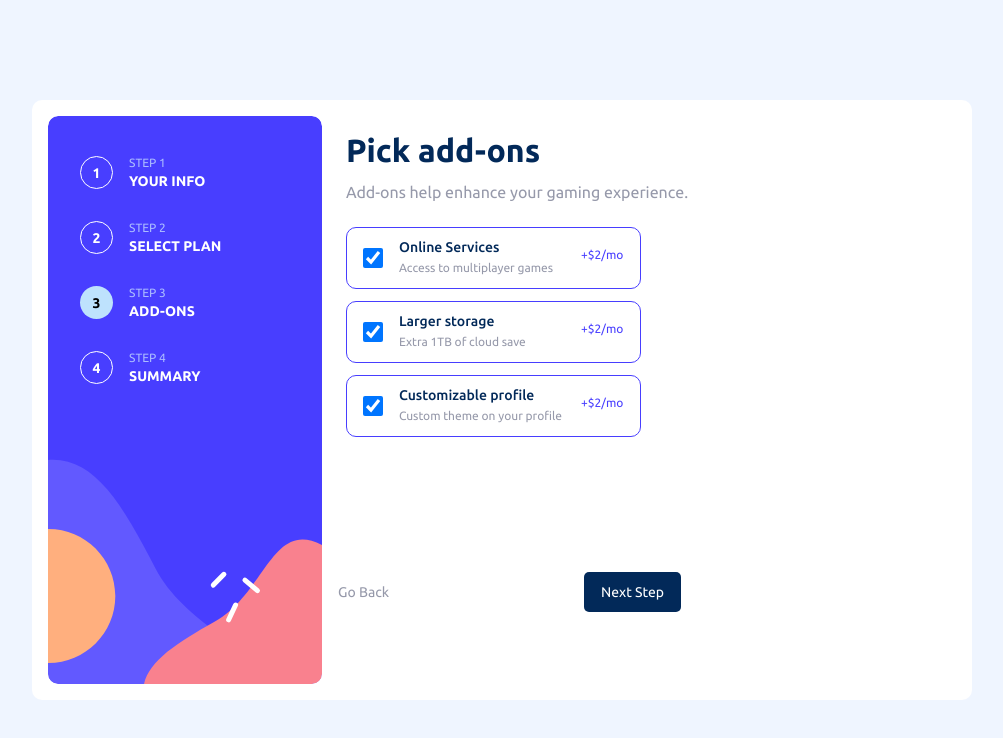
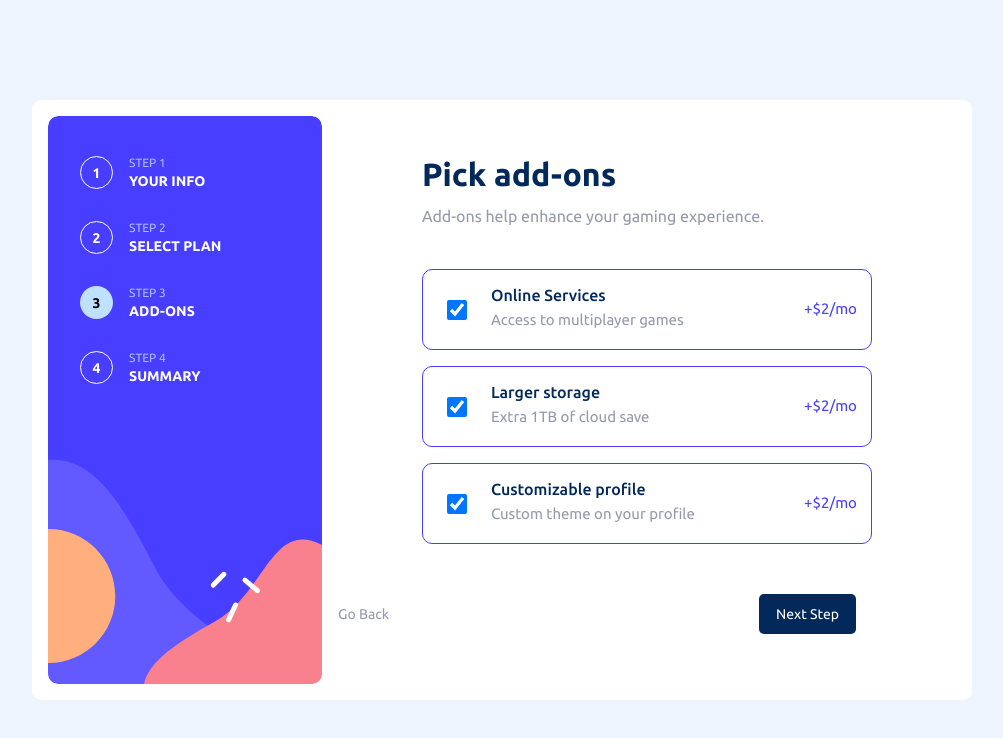
Before and after one commit to claystuart/multi-step-form, a React (Create React App) app: page /addons in a window 1280 px wide. Shown: the top 738 px of the page, without its empty margins (138-1141 px from the left). Built offline with nearby package versions, Linux system fonts and the light colour scheme.

Commit message:
Style desktop addons

```diff
--- a/src/css/addons.css
+++ b/src/css/addons.css
@@ -15,6 +15,11 @@
   display: flex;
   align-items: center;
   border: 1px solid #d6d9e6;
+}
+
+.addon:hover {
+  border: 1px solid #483eff;
+  cursor: pointer;
 }
 
 .addonChecked {
@@ -41,11 +46,15 @@
   margin: 0;
 }
 
+.addon-explanation {
+  cursor: pointer;
+}
+
 .heading {
   font-size: 14px;
   font-weight: 500;
   line-height: 16px;
-  color: #022959;
+  color: var(--denim);
 }
 
 .subheading {
@@ -65,3 +74,50 @@
   margin-left: auto;
   color: #483eff;
 }
+
+@media (min-width: 940px) {
+  .addonContainer {
+    background-color: white;
+    padding: 0;
+    margin-left: 100px;
+    margin-top: 56px;
+    width: 450px;
+    height: 372px;
+  }
+
+  .addon {
+    margin-top: 16px;
+    width: 450px;
+    height: 81px;
+  }
+
+  .addon:first-of-type {
+    margin-top: 40px;
+  }
+
+  .addon-options {
+    margin: 24px;
+  }
+
+  .addon-explanation {
+    width: auto;
+    height: 45px;
+  }
+
+  .heading {
+    font-size: 16px;
+  }
+
+  .subheading {
+    width: auto;
+    font-size: 15px;
+    font-weight: 400;
+    margin-top: 7px;
+  }
+
+  .price {
+    width: 53px;
+    font-size: 15px;
+    margin-right: 14px;
+  }
+}
--- a/src/css/plan.css
+++ b/src/css/plan.css
@@ -67,6 +67,7 @@
     height: 348px;
     margin-left: 100px;
     margin-top: 56px;
+    padding: 0;
   }
 
   .radioContainer {
```
